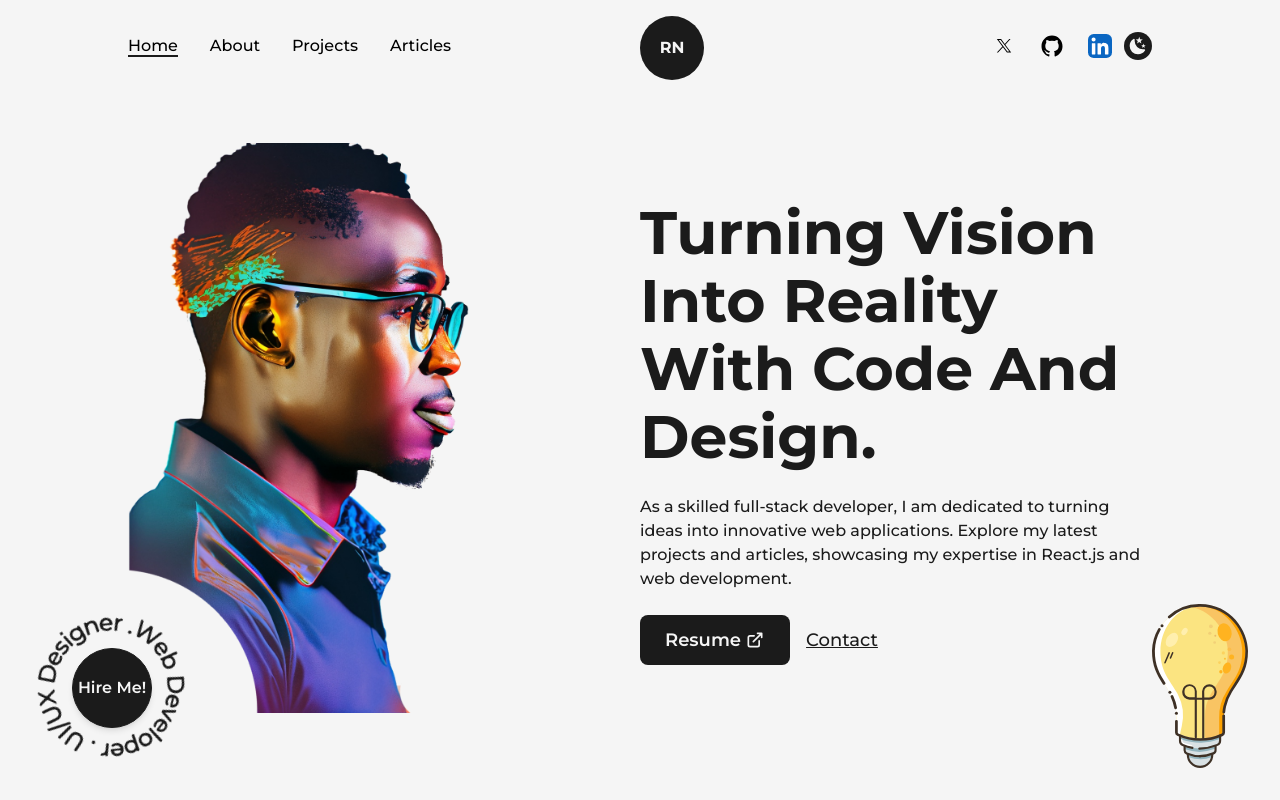
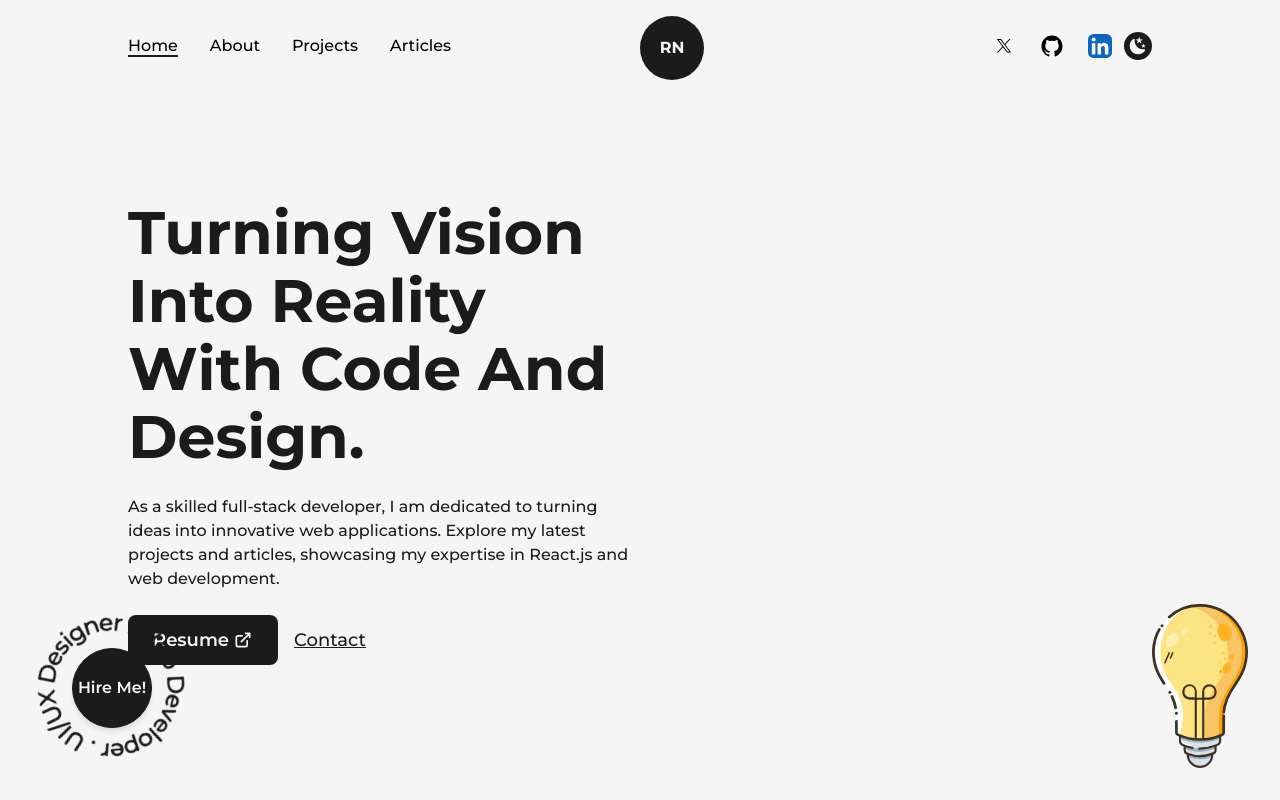
Before and after one commit to nortadzhiev-rustam/portfolio-app-nextjs, a Next.js app: page / in a window 1280 px wide. Shown: the top 800 px of the page. Built offline with nearby package versions, Linux system fonts and the light colour scheme.

Commit message:
new file:   public/images/profile/developer-pic-6.jpg 	new file:   public/images/profile/developer-pic-7.png 	modified:   src/components/Skills.js 	modified:   src/pages/about.js 	modified:   src/pages/index.js

```diff
--- a/src/components/Skills.js
+++ b/src/components/Skills.js
@@ -1,20 +1,6 @@
 import React from "react";
 import { motion } from "framer-motion";
-import { FontAwesomeIcon } from "@fortawesome/react-fontawesome";
-import {
-  faReact,
-  faCss3Alt,
-  faHtml5,
-  faJsSquare,
-  faNode,
-  faSass,
-  faGitAlt,
-  faGithub,
-  faLinkedin,
-  faFigma,
-  faBootstrap,
-  faNodeJs,
-} from "@fortawesome/free-brands-svg-icons";
+
 
 import {
   Express,
@@ -142,7 +128,7 @@ const MobileSkill = ({ name, icon }) => {
       transition={{ duration: 0.5, type: "spring" }}
     >
       {icon}
-      <span className='text-xl font-semibold mt-0.5 ml-3 xs:hidden'>
+      <span className='text-xl font-semibold mt-0.5 ml-3 sm:hidden'>
         {name}
       </span>
     </motion.div>
--- a/src/pages/about.js
+++ b/src/pages/about.js
@@ -3,7 +3,7 @@ import Layout from "@/components/Layout";
 import Head from "next/head";
 import Image from "next/image";
 import React, { useEffect, useRef } from "react";
-import profilePic from "../../public/images/profile/developer-pic-4.jpg";
+import profilePic from "../../public/images/profile/developer-pic-7.png";
 import { useInView, useMotionValue, useSpring } from "framer-motion";
 import Skills from "@/components/Skills";
 import Experience from "@/components/Experience";
--- a/src/pages/index.js
+++ b/src/pages/index.js
@@ -24,15 +24,7 @@ export default function Home() {
       <main className='flex items-center text-dark min-h-screen dark:bg-dark dark:text-light'>
         <Layout className='pt-0 md:pt-16 sm:pt-8'>
           <div className='flex items-center justify-between w-full lg:flex-col'>
-            <div className=' w-1/3 md:w-full md:justify-center flex'>
-              <Image
-                src={profilePic}
-                alt='RustamNortadzhiev'
-                className=' w-full h-auto lg:hidden md:inline-block md:w-1/2'
-                priority
-                sizes="(max-width: 768px) 100vw, (max-width: 1200px) 50vw, 50vw"
-              />
-            </div>
+
             <div className='w-1/2 flex flex-col items-center self-center lg:w-full lg:text-center'>
               <AnimatedText
                 text='Turning Vision Into Reality With Code And Design.'
```
Also changed, not shown: public/images/profile/developer-pic-6.jpg (added), public/images/profile/developer-pic-7.png (added).
